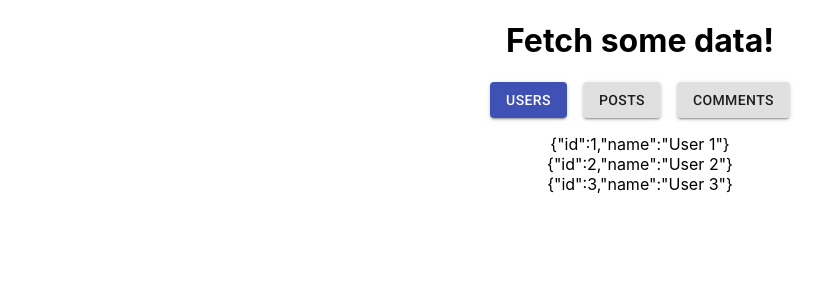
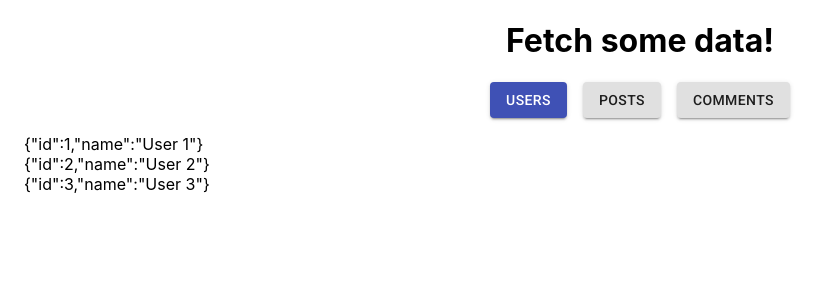
Before and after one commit to Nata25/react-exercise, a React (Create React App) app: page / in a window 1280 px wide. Shown: the top 300 px of the page, without its empty margins (0-829 px from the left). Built offline with nearby package versions, Linux system fonts and the light colour scheme; data requests are answered from the project's data file.

Commit message:
Use js file with faker for fake api from json-server

```diff
--- a/package.json
+++ b/package.json
@@ -8,6 +8,7 @@
     "@testing-library/react": "^11.1.0",
     "@testing-library/user-event": "^12.1.10",
     "json-server": "^0.16.3",
+    "lodash": "^4.17.21",
     "react": "^17.0.2",
     "react-dom": "^17.0.2",
     "react-scripts": "4.0.3",
@@ -15,7 +16,7 @@
   },
   "scripts": {
     "start": "react-scripts start",
-    "serve": "json-server --watch public/db/db.json --port 9000 & react-scripts start",
+    "serve": "json-server --watch public/db/db.js --port 9000 & react-scripts start",
     "build": "react-scripts build",
     "test": "react-scripts test",
     "eject": "react-scripts eject"
@@ -37,5 +38,8 @@
       "last 1 firefox version",
       "last 1 safari version"
     ]
+  },
+  "devDependencies": {
+    "faker": "^5.5.3"
   }
 }
--- a/src/components/DataDisplay.jsx
+++ b/src/components/DataDisplay.jsx
@@ -17,6 +17,7 @@ const DataDisplay = () => {
           }
         )
         .then(data => {
+          console.log(data)
           setData(data)
         })
         .catch(e => {
@@ -24,23 +25,31 @@ const DataDisplay = () => {
         })
   }, [activeUrl])
 
+  // styling staff
   const useStyles = makeStyles({
     list: {
       listStyleType: 'none',
-      paddingLeft: 0
+      paddingLeft: 0,
+      textAlign: 'left'
     }
   })
   const styles = useStyles()
 
   return (
-    <Container fluid>
+    <Container fixed alignItems="start">
       <h1>Fetch some data!</h1>
       <Fetcher dataAlias={activeUrl} submitUrl={setUrl}/>
-      <ul className={styles.list}>
-        {data.map(user =>
-          <li key={user.id}>{JSON.stringify(user)}</li>
-        )}
-      </ul>
+      <div>
+        <ul className={styles.list}>
+          {data.map(item =>
+            <li
+              key={item.id}
+            >
+              {JSON.stringify(item)}
+            </li>
+          )}
+        </ul>
+      </div>
     </Container>
   )
 }
```
Also changed, not shown: public/db/db.js (added, +31 -0 lines), 1 other file (tests, documents, lock files or other folders).
